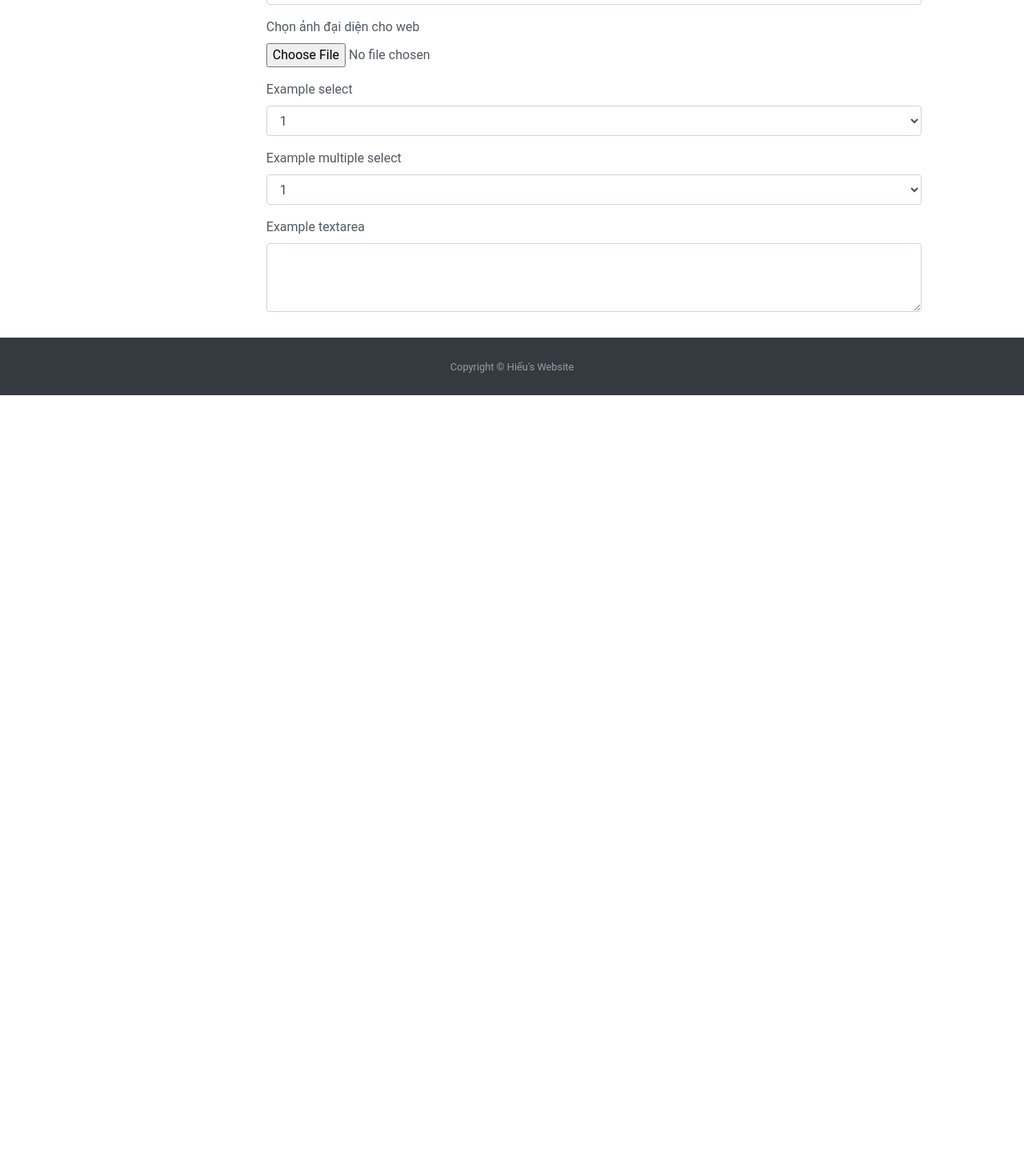
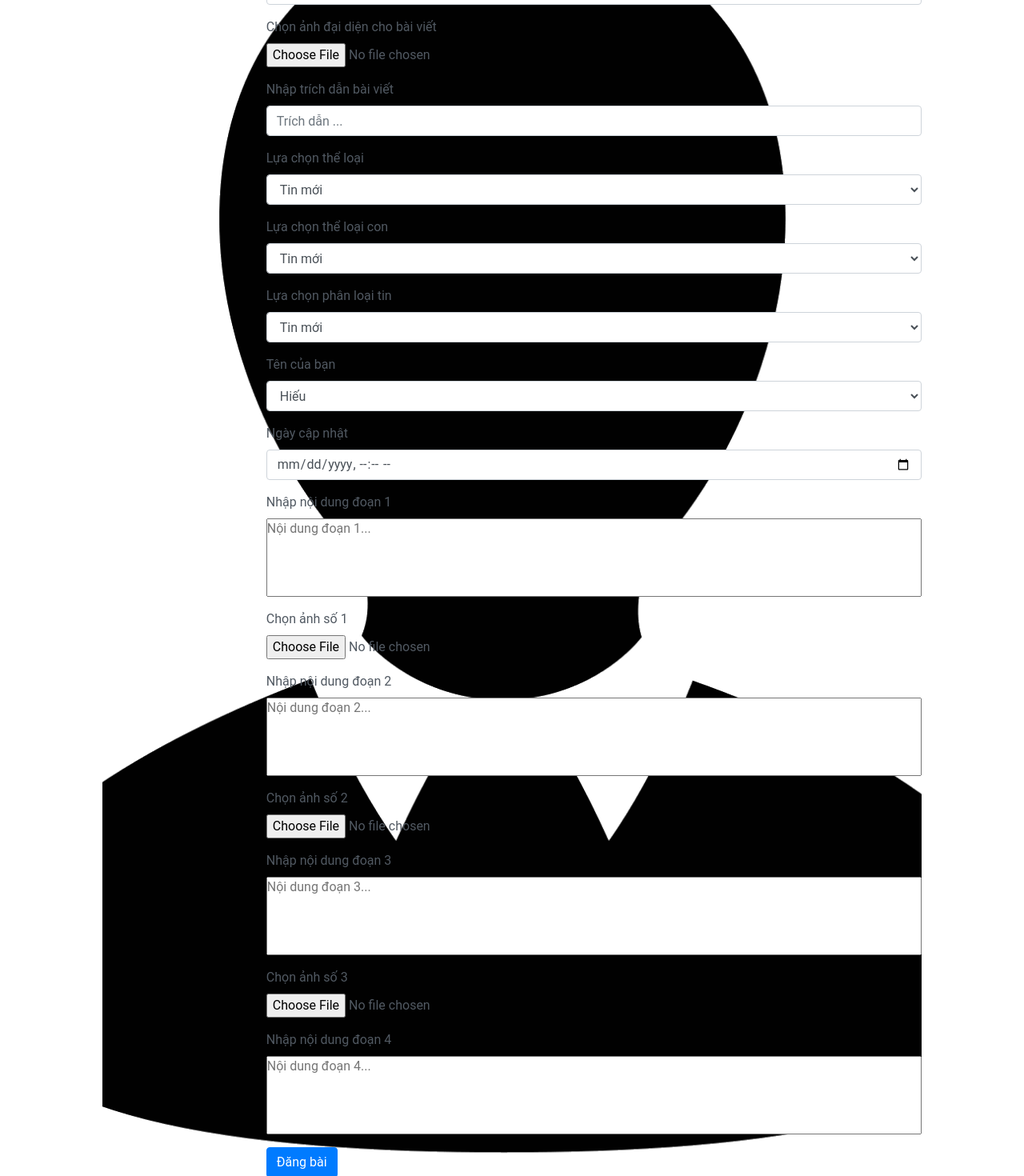
Before and after one commit to kaiojudo/gcms, a React (Create React App) app in the folder FrontEnd/: page /admin/post in a window 1280 px wide. Shown: the part 200-1670 px from the top of the page at 80% size. Before the commit the page ends 800 px from the top, so only its background shows below. Built offline with nearby package versions, Linux system fonts and the light colour scheme; no server answers.

Commit message:
8/4/2023

```diff
--- a/FrontEnd/src/App.css
+++ b/FrontEnd/src/App.css
@@ -12,7 +12,9 @@ body {
   font-family: "Roboto", sans-serif;
   color: var(--gray-color);
 }
-
+textarea {
+  resize: none;
+}
 a {
   text-decoration: none;
   color: #000;
@@ -20,6 +22,7 @@ a {
 a:hover {
   text-decoration: none;
 }
+
 .w-80 {
   width: 80%;
   margin: 0 10%;
@@ -125,6 +128,10 @@ img {
   padding: 1rem;
   background-color: #ccc;
   right: 0;
+  position: relative;
+}
+.log-in:hover .modal-log {
+  display: flex;
 }
 #sub-header {
   height: 2.5rem;
@@ -146,9 +153,36 @@ img {
 #search {
   padding: 0.5rem 0;
 }
+.modal-log {
+  position: absolute;
+  width: 10rem;
+  background-color: rgb(11, 242, 238);
+  left: -125%;
+  top: 100%;
+  display: none;
+}
+.modal-log a {
+  padding: 0.5rem;
+  display: inline-block;
+  width: 5rem;
+  text-align: center;
+  font-weight: bold;
+  color: #fff;
+}
+.modal-log a:hover {
+  opacity: 0.8;
+  background-color: #ccc;
+}
 /* Container */
 #container {
   margin-top: 8rem;
+}
+#container-admin {
+  min-height: 100vh;
+  background-image: url("../public/admin.png");
+  background-size: cover;
+  background-repeat: no-repeat;
+  background-position: center;
 }
 #log-in {
   margin: 0 auto 8rem auto;
@@ -157,9 +191,13 @@ img {
 .login-logo {
   font-size: 3rem;
 }
-#log-in label:first-child {
+#log-in .login-logo {
   width: 100%;
   text-align: center;
+}
+#log-in .form-label {
+  display: inline-block;
+  margin: 0.5rem 0;
 }
 #left-container {
   width: 70%;
@@ -415,13 +453,15 @@ img {
 .review img {
   width: 40%;
 }
-.select-form{
+.select-form {
   width: 20%;
 }
-.select-form a{
+.select-form a {
   display: block;
+  font-size: 1.5rem;
+  font-weight: bolder;
 }
-.form-add{
+.form-add {
   width: 80%;
 }
 @keyframes slidetoLeft {
--- a/FrontEnd/src/Layout_Admin.jsx
+++ b/FrontEnd/src/Layout_Admin.jsx
@@ -3,10 +3,10 @@ import { Link, Outlet } from "react-router-dom";
 export default function Layout_Admin() {
   return (
     <>
-      <div className="w-80 d-flex" >
+      <div id="container-admin" className="w-80 d-flex">
         <div className="select-form">
-          <Link to ={"/admin"}>Home</Link>
-          <Link to ={"/admin/post"}>Add a new Post </Link>
+          <Link to={"/admin"}>Home</Link>
+          <Link to={"/admin/post"}>Add a new Post </Link>
         </div>
         <div className="form-add">
           <Outlet />
--- a/FrontEnd/src/component/Header.jsx
+++ b/FrontEnd/src/component/Header.jsx
@@ -52,6 +52,10 @@ export default function Header() {
         <div className="right-menu-top">
           <span className="log-in">
             <i className="fa-solid fa-user" />
+            <div className="modal-log">
+              <Link to={"/login"}>Sign in</Link>
+              <Link to={"/admin"}>Register</Link>
+            </div>
           </span>
           <div className="sub-bar js-header-mobile-bar" onClick={ShowMenu}>
             <i className="fa-solid fa-bars fa-xl" />
--- a/FrontEnd/src/component/Login.jsx
+++ b/FrontEnd/src/component/Login.jsx
@@ -3,20 +3,32 @@ export default function Login() {
     <>
       {/* GCMS */}
       <form id="log-in">
-        <label htmlFor="" className="login-logo">GCMS</label>
+        <label htmlFor="" className="login-logo">
+          GCMS
+        </label>
         {/* Email input */}
         <div className="form-outline ">
-          <input type="email" id="form2Example1" className="form-control" />
           <label className="form-label" htmlFor="form2Example1">
-            Email address
+            Tên tài khoản
           </label>
+          <input
+            type="text"
+            id="form2Example1"
+            className="form-control"
+            placeholder="Username..."
+          />
         </div>
         {/* Password input */}
         <div className="form-outline ">
-          <input type="password" id="form2Example2" className="form-control" />
           <label className="form-label" htmlFor="form2Example2">
-            Password
+            Mật khẩu
           </label>
+          <input
+            type="password"
+            id="form2Example2"
+            className="form-control"
+            placeholder="Password..."
+          />
         </div>
         {/* 2 column grid layout for inline styling */}
         <div className="row mb-4">
--- a/FrontEnd/src/component/admin/Post.jsx
+++ b/FrontEnd/src/component/admin/Post.jsx
@@ -1,4 +1,4 @@
-export default function Post(){
+export default function Post() {
   return (
     <form className="form-baiviet">
       <h2>Bài viết</h2>
@@ -13,7 +13,7 @@ export default function Post(){
       </div>
       <div className="form-group">
         <label htmlFor="exampleFormControlFile1">
-            Chọn ảnh đại diện cho web
+          Chọn ảnh đại diện cho bài viết
         </label>
         <input
           type="file"
@@ -22,40 +22,139 @@ export default function Post(){
         />
       </div>
       <div className="form-group">
-          <label htmlFor="exampleFormControlSelect1">Example select</label>
+        <label htmlFor="tenbaiviet">Nhập trích dẫn bài viết</label>
+        <input
+          type="text"
+          className="form-control"
+          id="tenbaiviet"
+          placeholder="Trích dẫn ..."
+        />
+      </div>
+      <div className="form-group">
+        <label htmlFor="exampleFormControlSelect1">Lựa chọn thể loại</label>
         <select className="form-control" id="exampleFormControlSelect1">
-            <option>1</option>
-            <option>2</option>
-            <option>3</option>
-            <option>4</option>
-            <option>5</option>
+          <option>Tin mới</option>
+          <option>PC/Console</option>
+          <option>Mobile</option>
+          <option>Cosplay</option>
+          <option>Độc lạ Teyvat</option>
+        </select>
+      </div>
+      <div className="form-group">
+        <label htmlFor="exampleFormControlSelect2">Lựa chọn thể loại con</label>
+        <select
+          multiple=""
+          className="form-control"
+          id="exampleFormControlSelect2"
+        >
+          <option>Tin mới</option>
+          <option>PC/Console</option>
+          <option>Mobile</option>
+          <option>Cosplay</option>
+          <option>Độc lạ Teyvat</option>
         </select>
       </div>
       <div className="form-group">
         <label htmlFor="exampleFormControlSelect2">
-            Example multiple select
+          Lựa chọn phân loại tin
         </label>
         <select
           multiple=""
           className="form-control"
           id="exampleFormControlSelect2"
         >
-            <option>1</option>
-            <option>2</option>
-            <option>3</option>
-            <option>4</option>
-            <option>5</option>
+          <option>Tin mới</option>
+          <option>PC/Console</option>
+          <option>Mobile</option>
+          <option>Cosplay</option>
+          <option>Độc lạ Teyvat</option>
         </select>
       </div>
       <div className="form-group">
-          <label htmlFor="exampleFormControlTextarea1">Example textarea</label>
-          <textarea
+        <label htmlFor="exampleFormControlSelect2">Tên của bạn</label>
+        <select
+          multiple=""
           className="form-control"
-            id="exampleFormControlTextarea1"
-            rows={3}
-            defaultValue={""}
+          id="exampleFormControlSelect2"
+        >
+          <option>Hiếu</option>
+          <option>Hiếu</option>
+          <option>Hiếu</option>
+          <option>Hiếu</option>
+          <option>Hiếu</option>
+          <option>Hiếu</option>
+        </select>
+      </div>
+      <div className="form-group">
+        <label htmlFor="tenbaiviet">Ngày cập nhật</label>
+        <input
+          type="datetime-local"
+          className="form-control"
+          id="tenbaiviet"
+          placeholder="Trích dẫn ..."
         />
       </div>
+      <div className="form-group">
+        <label htmlFor="exampleFormControlFile1">Nhập nội dung đoạn 1</label>
+        <textarea
+        placeholder="Nội dung đoạn 1..."
+        rows={4}
+          className="form-control-file"
+          id="exampleFormControlFile1"
+        ></textarea>
+      </div>
+      <div className="form-group">
+        <label htmlFor="exampleFormControlFile1">Chọn ảnh số 1</label>
+        <input
+          type="file"
+          className="form-control-file"
+          id="exampleFormControlFile1"
+        />
+      </div>
+      <div className="form-group">
+        <label htmlFor="exampleFormControlFile1">Nhập nội dung đoạn 2</label>
+        <textarea
+        placeholder="Nội dung đoạn 2..."
+        rows={4}
+          className="form-control-file"
+          id="exampleFormControlFile1"
+        ></textarea>
+      </div>
+      <div className="form-group">
+        <label htmlFor="exampleFormControlFile1">Chọn ảnh số 2</label>
+        <input
+          type="file"
+          className="form-control-file"
+          id="exampleFormControlFile1"
+        />
+      </div>
+      <div className="form-group">
+        <label htmlFor="exampleFormControlFile1">Nhập nội dung đoạn 3</label>
+        <textarea
+        placeholder="Nội dung đoạn 3..."
+        rows={4}
+          className="form-control-file"
+          id="exampleFormControlFile1"
+        ></textarea>
+      </div>
+      <div className="form-group">
+        <label htmlFor="exampleFormControlFile1">Chọn ảnh số 3</label>
+        <input
+          type="file"
+          className="form-control-file"
+          id="exampleFormControlFile1"
+        />
+      </div>
+      <div className="form-group">
+        <label htmlFor="exampleFormControlFile1">Nhập nội dung đoạn 4</label>
+        <textarea
+        placeholder="Nội dung đoạn 4..."
+        rows={4}
+          className="form-control-file"
+          id="exampleFormControlFile1"
+        ></textarea>
+      </div>
+      <button type="submit" class="btn btn-primary">Đăng bài</button>
     </form>
-    )
+  );
 }
```
Also changed, not shown: FrontEnd/src/component/admin/TheLoai.jsx (added, +7 -0 lines), FrontEnd/public/admin.png (added). Lines whose indentation alone changed are shown as unchanged.
